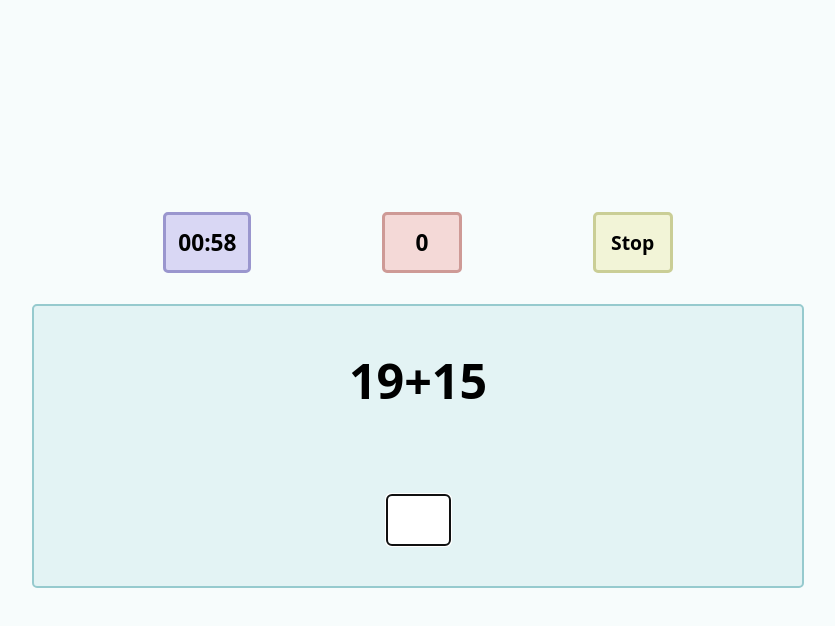
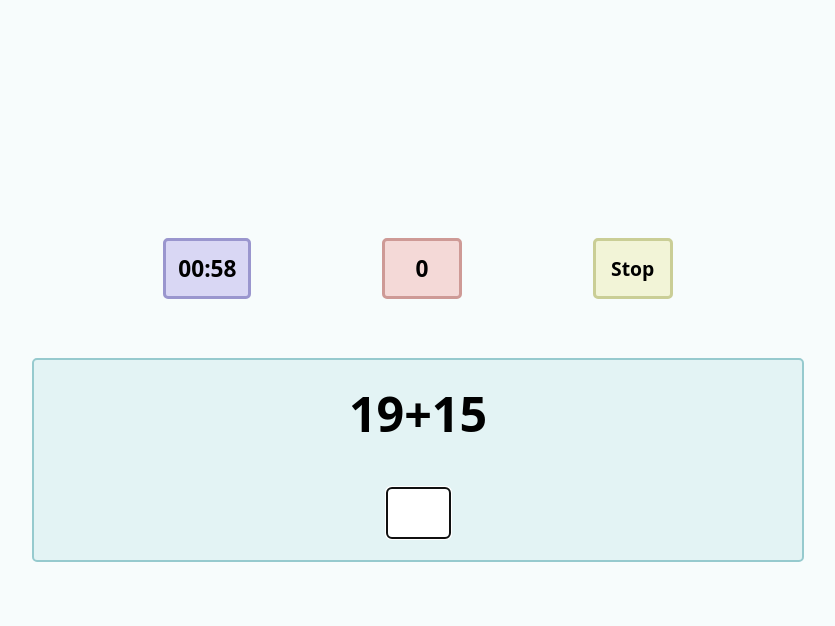
Before and after one commit to pablomartan/arithmetic, a React app: page / in a window 1280 px wide. Both pictures are taken after a click on the button "Start". Shown: the top 626 px of the page, without its empty margins (222-1057 px from the left). Built offline with nearby package versions, Linux system fonts and the light colour scheme.

Commit message:
feat: change height for min-height 200px in Question.css

```diff
--- a/src/components/Question.css
+++ b/src/components/Question.css
@@ -27,6 +27,6 @@
 @media (600px <= width) {
   #question-div {
     width: 60%;
-    height: 70%
+    min-height: 200px;
   }
 }
```
